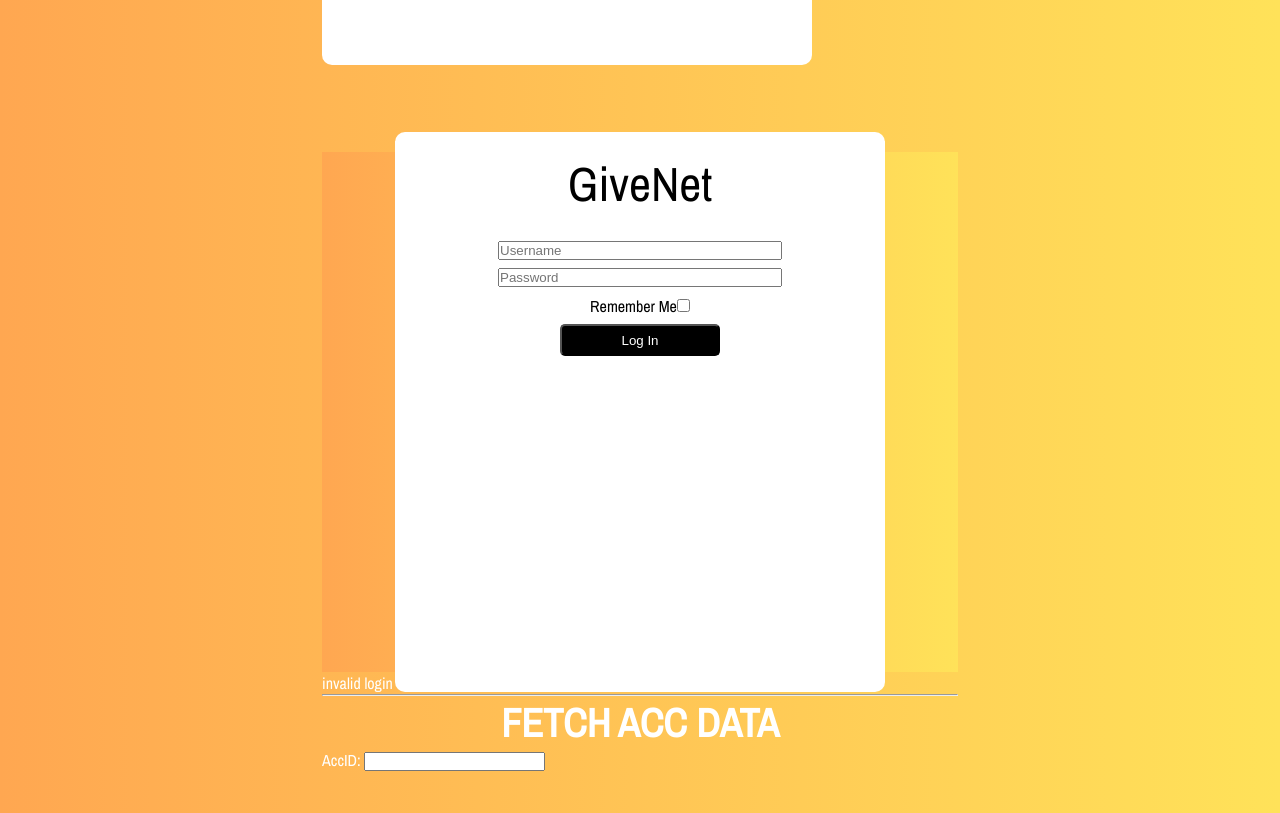
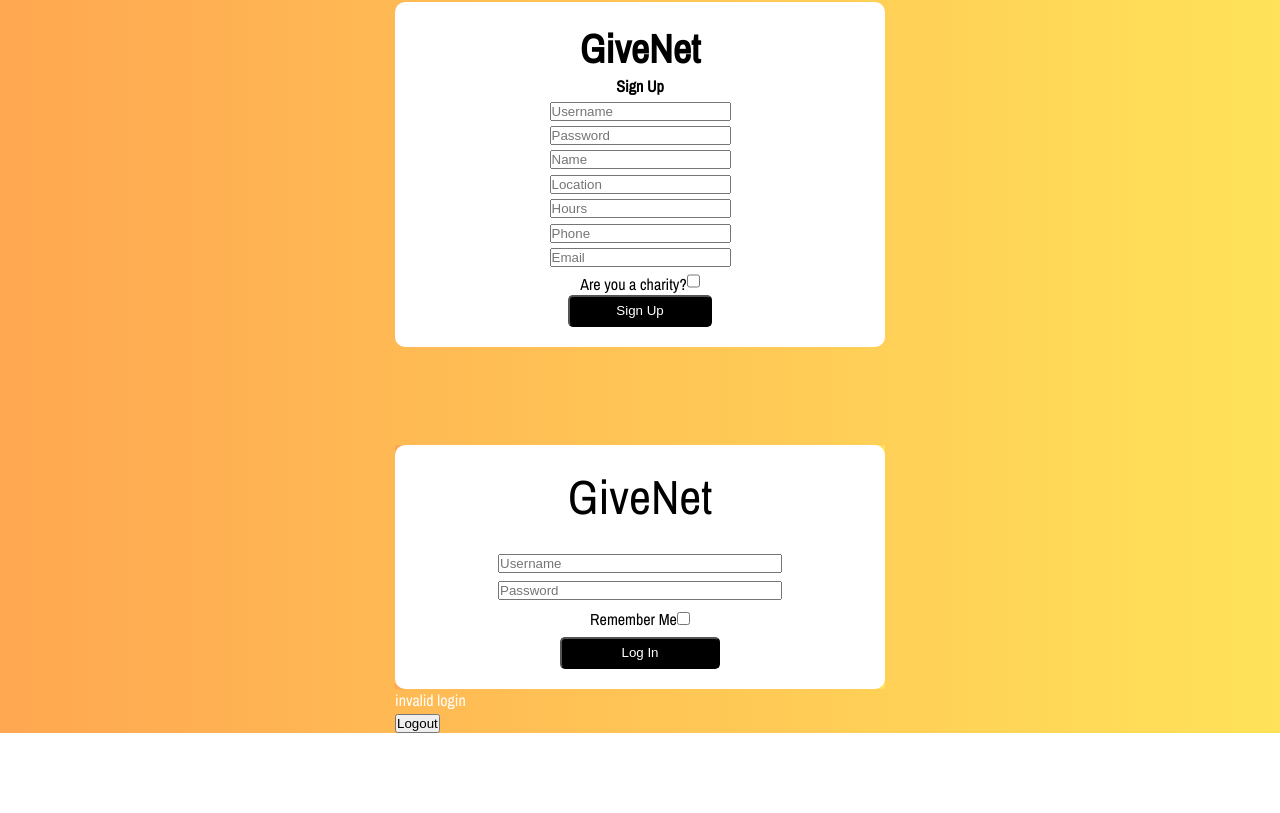
Before and after one commit to UTSCCSCC01/finalprojectw22-givenet, a React (Create React App) app in the folder frontend/: page / in a window 1280 px wide. Shown: the part 622-1435 px from the top of the page. After the commit the page ends 1355 px from the top, so only its background shows below. Built offline with nearby package versions, Linux system fonts and the light colour scheme.

Commit message:
Added react router

```diff
--- a/frontend/src/App.tsx
+++ b/frontend/src/App.tsx
@@ -4,6 +4,7 @@ import LoginPage from "./pages/LoginPage";
 import SignUpPage from "./pages/SignUpPage";
 import ProfilePage from "./ProfilePage";
 import { TokenContext } from "./TokenContext";
+import { Routes, Route, Link } from "react-router-dom";
 
 async function fetchUserData() {
 	var accID = (document.getElementById("AccID") as HTMLInputElement).value;
@@ -53,14 +54,22 @@ function App() {
 	return (
 		<div className="App">
 			<header className="App-header"></header>
-			<SignUpPage />
-			<TokenContext.Provider value={{ tokenState, setTokenState }}>
-				<LoginPage />
-			</TokenContext.Provider>
+			<Routes>
+			<Route path="/" element={<SignUpStuff />} />
+        <Route path="profile" element={<Profile />} />
+			</Routes>
 
-			<br />
-			<hr />
-			<h1>FETCH ACC DATA</h1>
+		</div>
+	);
+}
+
+function SignUpStuff() {
+
+	const [tokenState, setTokenState] = useState("");
+
+	return (
+		<div>
+		<h1>FETCH ACC DATA</h1>
 			<label htmlFor="AccID">AccID: </label>
 			<input type="text" name="AccID" id="AccID"></input> <br /> <br />
 			<button onClick={fetchUserData}>Populate Data</button> <br />
@@ -88,11 +97,19 @@ function App() {
 			</form>
 			<button onClick={updateUserData}>Submit Changes</button>
 
-			<br /><br /><br /><br /><br /><br /><br /><br /><br /><br /><br /><br /><br />
-			<ProfilePage />
+			<SignUpPage />
+			<TokenContext.Provider value={{ tokenState, setTokenState }}>
+				<LoginPage />
+			</TokenContext.Provider>
+
 			<button>Logout</button>
-		</div>
-	);
+			</div>
+	)
 }
 
+function Profile() {
+	return (
+		<ProfilePage />
+	)
+}
 export default App;
--- a/frontend/src/index.tsx
+++ b/frontend/src/index.tsx
@@ -3,10 +3,13 @@ import ReactDOM from "react-dom";
 import App from "./App";
 import ProfPage from "./ProfilePage"
 import Side_Bar from "./SideBar";
+import { BrowserRouter } from "react-router-dom";
 
 ReactDOM.render(
 	<React.StrictMode>
-		<App />
+		<BrowserRouter>
+			<App />
+		</BrowserRouter>
 	</React.StrictMode>,
 	document.getElementById("root")
 );
```
